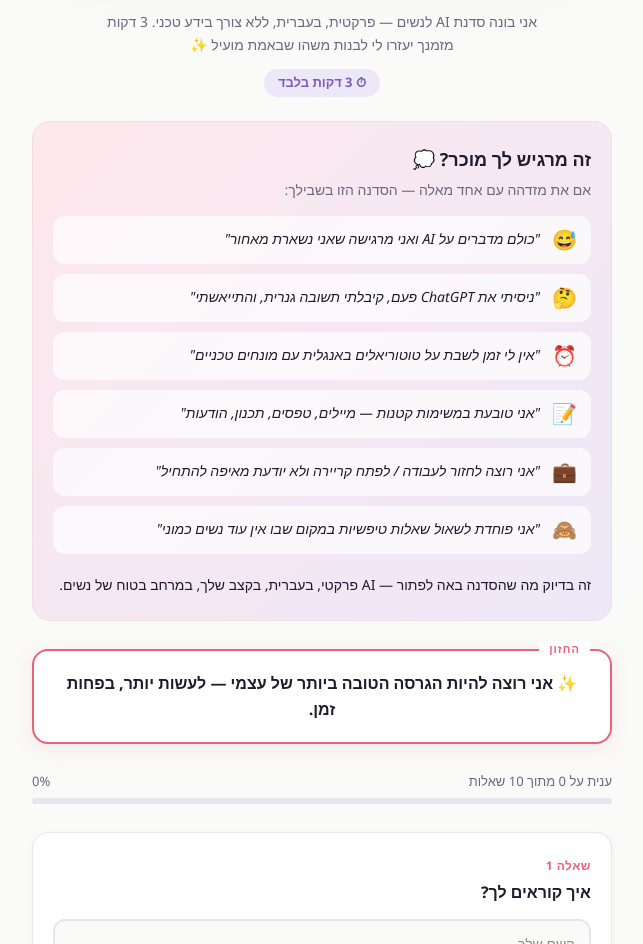
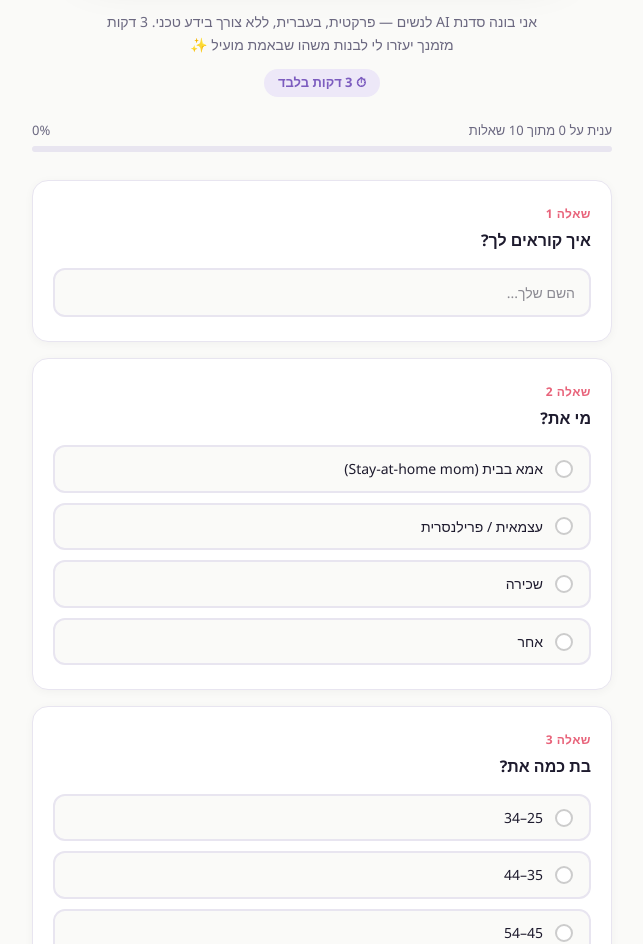
Before and after one commit to katzanat/wai-survey, a Next.js app: page / in a window 1280 px wide. Shown: the part 606-1550 px from the top of the page, without its empty margins (318-961 px from the left). Built offline with nearby package versions, Linux system fonts and the light colour scheme.

Commit message:
Remove 'Does this sound like you' and vision sections

```diff
--- a/app/page.tsx
+++ b/app/page.tsx
@@ -250,38 +250,6 @@ export default function Survey() {
           <h1 style={{ fontSize: 22, fontWeight: 700, marginBottom: 10, lineHeight: 1.3 }}>{c.title}</h1>
           <p style={{ fontSize: 14, color: "#6B6880", lineHeight: 1.7, maxWidth: 460, margin: "0 auto 12px" }}>{c.desc}</p>
           <span style={{ display: "inline-block", background: "#EDE8F8", color: "#7C5CBF", fontSize: 13, fontWeight: 600, padding: "4px 14px", borderRadius: 20 }}>{c.time}</span>
-        </div>
-
-        <div style={{ background: "linear-gradient(135deg,#FDE8EC 0%,#EDE8F8 100%)", borderRadius: 18, padding: "24px 20px", marginBottom: 28, border: "1px solid #F2DDE3" }}>
-          <h2 style={{ fontSize: 18, fontWeight: 700, marginBottom: 6, color: "#1E1B2E" }}>{c.about_title}</h2>
-          <p style={{ fontSize: 14, color: "#6B6880", marginBottom: 16, lineHeight: 1.5 }}>{c.about_intro}</p>
-          <div style={{ display: "flex", flexDirection: "column", gap: 10, marginBottom: 16 }}>
-            {c.pains.map((p, i) => (
-              <div key={i} style={{ display: "flex", alignItems: "flex-start", gap: 12, background: "rgba(255,255,255,0.7)", padding: "12px 14px", borderRadius: 12 }}>
-                <span style={{ fontSize: 20, flexShrink: 0, lineHeight: 1.2 }}>{p.icon}</span>
-                <span style={{ fontSize: 14, lineHeight: 1.5, color: "#1E1B2E", fontStyle: "italic" }}>{p.text}</span>
-              </div>
-            ))}
-          </div>
-          <p style={{ fontSize: 14, color: "#1E1B2E", lineHeight: 1.6, fontWeight: 500, margin: 0, paddingTop: 4 }}>{c.about_outro}</p>
-        </div>
-
-        <div style={{
-          background: "#fff", borderRadius: 16, padding: "20px 22px", marginBottom: 28,
-          border: "2px solid #E8637A", position: "relative",
-          boxShadow: "0 4px 20px rgba(232,99,122,0.12)"
-        }}>
-          <div style={{
-            position: "absolute", top: -10,
-            [c.dir === "rtl" ? "right" : "left"]: 20,
-            background: "#fff", padding: "0 10px",
-            color: "#E8637A", fontSize: 11, fontWeight: 700, letterSpacing: 1
-          }}>
-            {lang === "he" ? "החזון" : "THE VISION"}
-          </div>
-          <p style={{ fontSize: 16, lineHeight: 1.6, fontWeight: 600, margin: 0, color: "#1E1B2E", textAlign: "center" }}>
-            {c.aspiration}
-          </p>
         </div>
 
         <div style={{ marginBottom: 28 }}>
```
